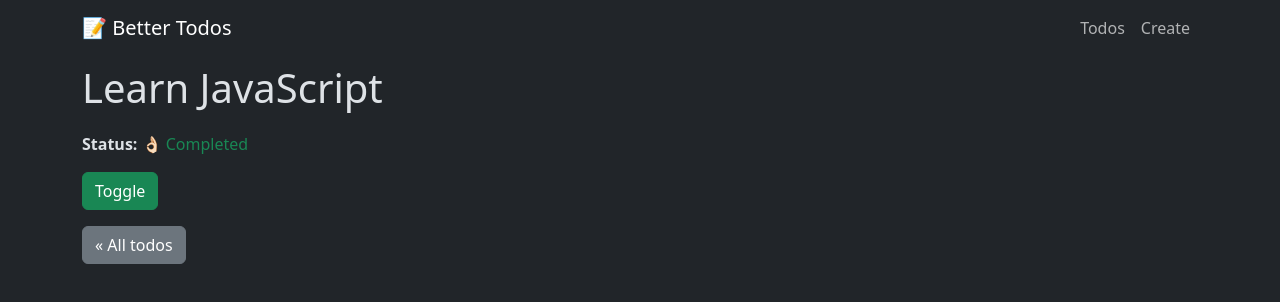
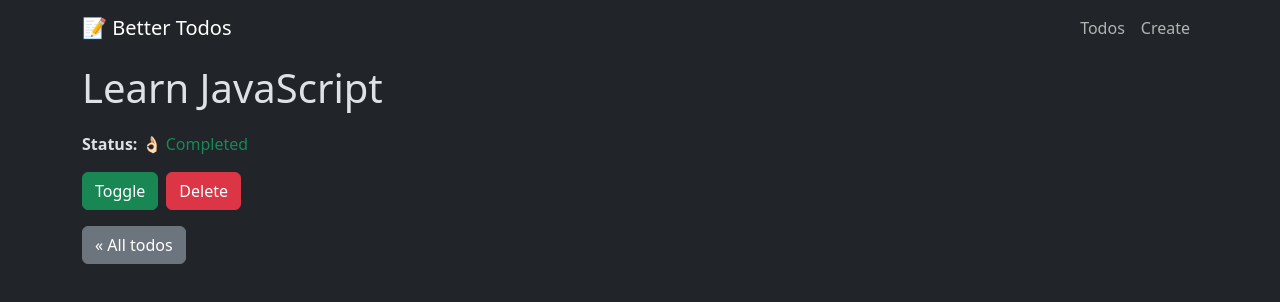
Before and after one commit to drblue/ykrea26h1, a React (Vite) app in the folder 06-better-todos/: page /todos/1 in a window 1280 px wide. Shown: the top 302 px of the page. Built offline with nearby package versions, Linux system fonts and the light colour scheme; data requests are answered from the project's data file.

Commit message:
Delete todo from its single page.

```diff
--- a/06-better-todos/data/db.json
+++ b/06-better-todos/data/db.json
@@ -26,14 +26,14 @@
       "id": 5
     },
     {
-      "title": "Omg omg omg",
-      "completed": false,
-      "id": 6
-    },
-    {
       "title": "Look dad, no feet!",
       "completed": false,
       "id": 7
+    },
+    {
+      "title": "Delete meeeeeeee!!!!!!!111",
+      "completed": false,
+      "id": 8
     }
   ]
 }
--- a/06-better-todos/src/assets/scss/App.scss
+++ b/06-better-todos/src/assets/scss/App.scss
@@ -29,6 +29,14 @@ h1, h2, h3, h4, h5, h6 {
 	flex-shrink: 0;
 }
 
+.buttons > * {
+	margin-right: 0.5rem;
+
+	&:last-child {
+		margin-right: 0;
+	}
+}
+
 .completed {
 	color: $success;
 }
--- a/06-better-todos/src/pages/TodoPage.tsx
+++ b/06-better-todos/src/pages/TodoPage.tsx
@@ -1,7 +1,7 @@
 import { useEffect, useState } from "react";
 import Alert from "react-bootstrap/Alert";
 import Button from "react-bootstrap/Button";
-import { Link, useParams } from "react-router";
+import { Link, useNavigate, useParams } from "react-router";
 import Loading from "../components/Loading";
 import * as TodoAPI from "../services/TodoAPI";
 import type { Todo } from "../types/Todo.types";
@@ -10,6 +10,7 @@ const TodoPage = () => {
 	const [error, setError] = useState<string | null>(null);
 	const [isLoading, setIsLoading] = useState(true);
 	const [todo, setTodo] = useState<Todo | null>(null);
+	const navigate = useNavigate();
 	const { id } = useParams();
 	const todoId = Number(id);
 
@@ -43,7 +44,29 @@ const TodoPage = () => {
 		}
 	}
 
+	const handleDeleteTodo = async (id: number) => {
+		// Reset state
+		setError(null);
+
+		try {
+			await TodoAPI.deleteTodo(id);
+
+			// 🚢 Navigate the user
+			navigate("/todos");
+
+		} catch (err) {
+			if (err instanceof Error) {
+				setError("Could not delete todo: " + err.message);
+			} else {
+				setError("It's not me, it's you.");
+			}
+		}
+	}
+
 	const handleToggleTodo = async (todo: Todo) => {
+		// Reset state
+		setError(null);
+
 		try {
 			const data = await TodoAPI.updateTodo(todo.id, {
 				completed: !todo.completed,
@@ -88,6 +111,10 @@ const TodoPage = () => {
 				>Toggle</Button>
 
 				{/* Delete */}
+				<Button
+					onClick={() => handleDeleteTodo(todo.id)}
+					variant="danger"
+				>Delete</Button>
 			</div>
 
 			{/* Back to all todos */}
```
Also changed, not shown: 06-better-todos/src/pages/TodosPage.tsx (+0 -16 lines).
